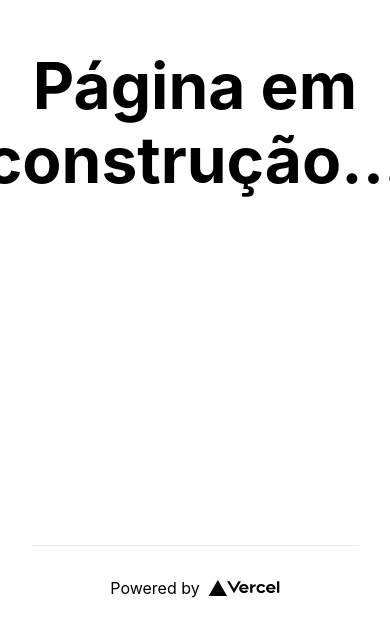
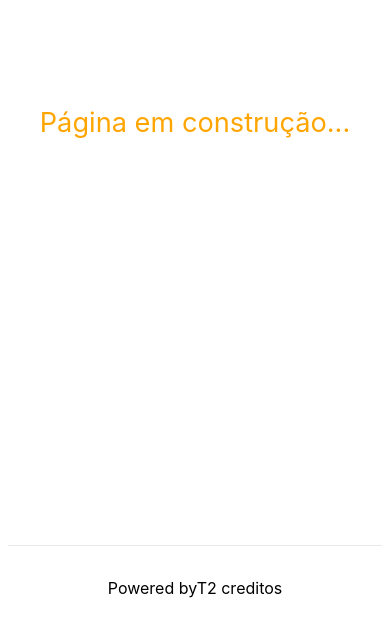
Before and after one commit to thii777/t2-frontend-in-building, a Next.js app: page / in a window 390 px wide. Shown: the part 299-929 px from the top of the page. Built offline with nearby package versions, Linux system fonts and the light colour scheme.

Commit message:
styles: impprovement in the site build

```diff
--- a/pages/index.tsx
+++ b/pages/index.tsx
@@ -1,7 +1,7 @@
-import type { NextPage } from 'next'
-import Head from 'next/head'
-import Image from 'next/image'
-import styles from '../styles/Home.module.css'
+import type { NextPage } from "next";
+import Head from "next/head";
+import Image from "next/image";
+import styles from "../styles/Home.module.css";
 
 const Home: NextPage = () => {
   return (
@@ -13,25 +13,19 @@ const Home: NextPage = () => {
       </Head>
 
       <main className={styles.main}>
-        <h1 className={styles.title}>
-          Página em construção...
-        </h1>
+        <p className={styles.title}>Página em construção...</p>
       </main>
 
       <footer className={styles.footer}>
-        <a
-          href="https://vercel.com?utm_source=create-next-app&utm_medium=default-template&utm_campaign=create-next-app"
-          target="_blank"
-          rel="noopener noreferrer"
-        >
-          Powered by{' '}
-          <span className={styles.logo}>
+        <a>
+          Powered by{"T2 creditos"}
+          {/* <span className={styles.logo}>
             <Image src="/vercel.svg" alt="Vercel Logo" width={72} height={16} />
-          </span>
+          </span> */}
         </a>
       </footer>
     </div>
-  )
-}
+  );
+};
 
-export default Home
+export default Home;
--- a/styles/Home.module.css
+++ b/styles/Home.module.css
@@ -43,6 +43,7 @@
   margin: 0;
   line-height: 1.15;
   font-size: 4rem;
+  color: orange;
 }
 
 .title,
@@ -113,6 +114,17 @@
     width: 100%;
     flex-direction: column;
   }
+
+  .title {
+    margin: 0;
+    /* line-height: 1.15; */
+    font-size: 1.7rem;
+    color: orange;
+  }
+
+  .container {
+    padding: 0 0.5rem;
+  }
 }
 
 @media (prefers-color-scheme: dark) {
--- a/styles/globals.css
+++ b/styles/globals.css
@@ -22,5 +22,6 @@ a {
   body {
     color: white;
     background: black;
+    font-family: Verdana, Geneva, Tahoma, sans-serif;
   }
 }
```
